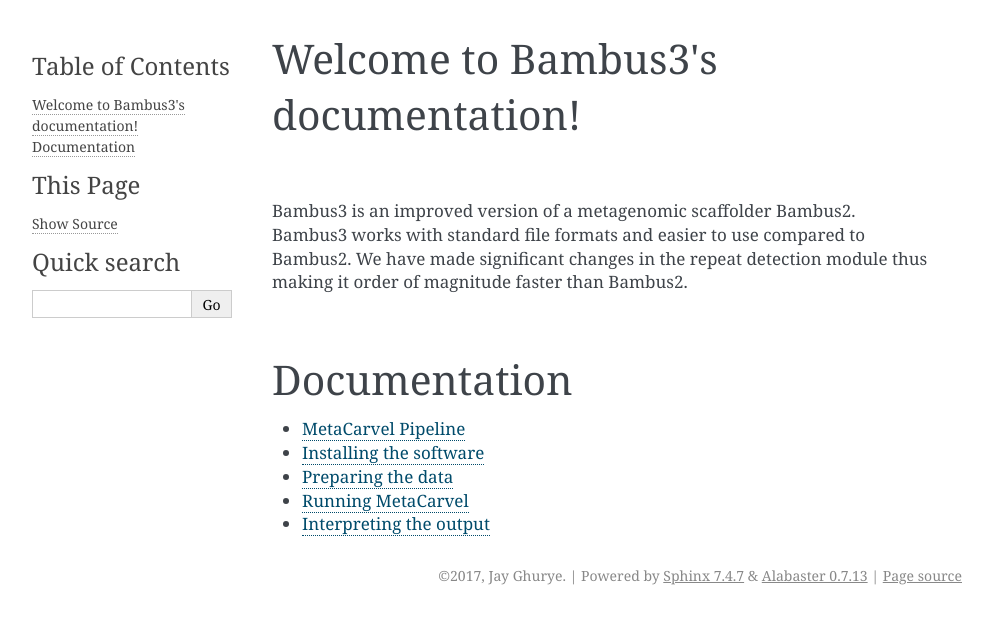
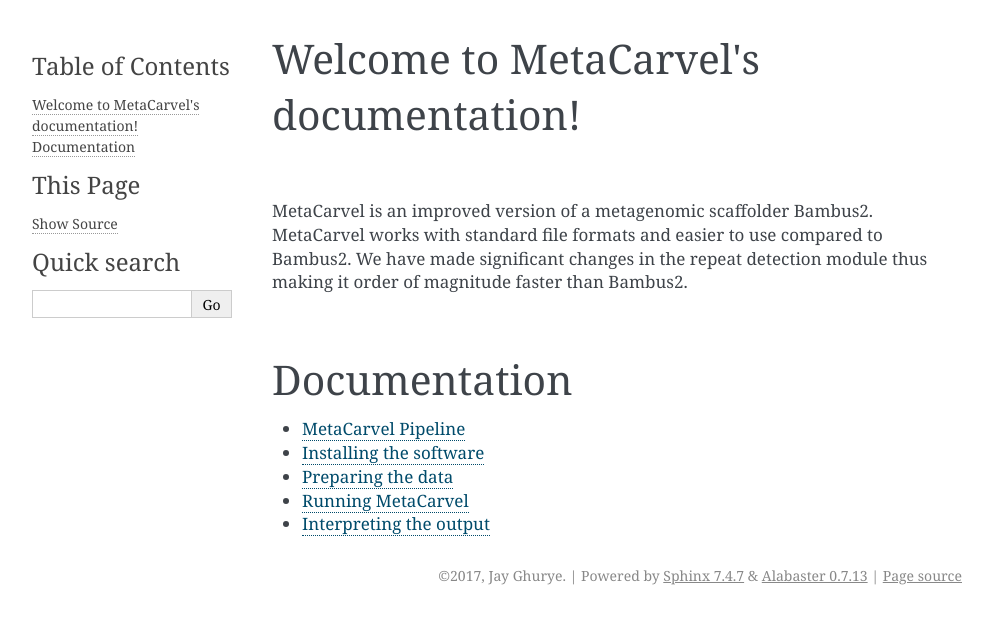
Before and after one commit to marbl/MetaCarvel, a Sphinx documentation site: the page built from docs/index.rst, in a window 1280 px wide. Shown: the top 624 px of the page, without its empty margins (148-1141 px from the left). Built offline with Sphinx 7.4.7, drawn with Linux system fonts in a browser that asks for light colours.

Commit message:
documentation updated

```diff
--- a/docs/index.rst
+++ b/docs/index.rst
@@ -3,12 +3,12 @@
    You can adapt this file completely to your liking, but it should at least
    contain the root `toctree` directive.
 
-Welcome to Bambus3's documentation!
+Welcome to MetaCarvel's documentation!
 ===================================
 
 |
 
-Bambus3 is an improved version of a metagenomic scaffolder Bambus2. Bambus3 works with standard file formats and easier to use compared to Bambus2.
+MetaCarvel is an improved version of a metagenomic scaffolder Bambus2. MetaCarvel works with standard file formats and easier to use compared to Bambus2.
 We have made significant changes in the repeat detection module thus making it order of magnitude faster than Bambus2.
 
 |
```
